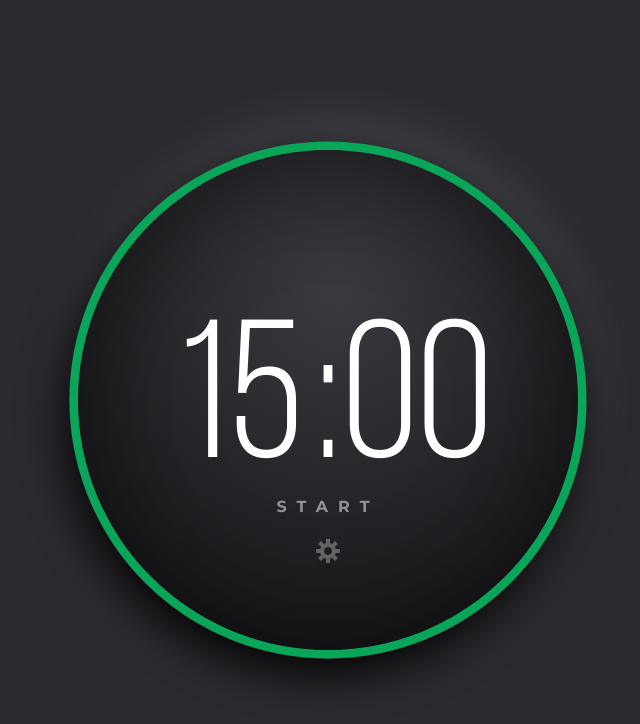
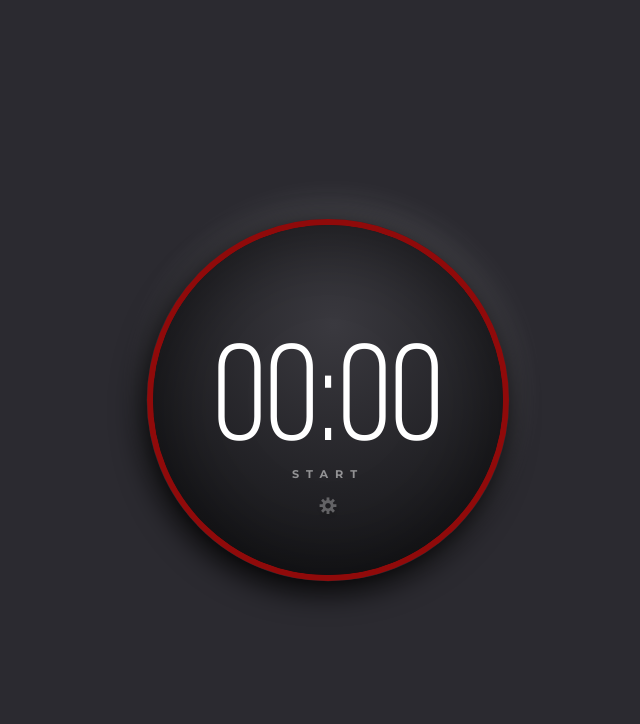
Before and after one commit to Senior-Pomidor/advent-js-2023, a plain HTML site: page task_1/SOLUTION/index.html in a window 1280 px wide. Both pictures are taken after a click on the button "START". Shown: the whole page, without its empty margins (312-952 px from the left). Drawn offline with Linux system fonts and the light colour scheme; files whose address does not match are found by name.

Commit message:
feat: solution

```diff
--- a/task_1/SOLUTION/index.html
+++ b/task_1/SOLUTION/index.html
@@ -1,16 +1,14 @@
 <!DOCTYPE html>
 <html lang="en">
-
   <head>
-  <meta charset="UTF-8">
-  <meta http-equiv="X-UA-Compatible" content="IE=edge">
-  <meta name="viewport" content="width=device-width, initial-scale=1.0">
+    <meta charset="UTF-8" />
+    <meta http-equiv="X-UA-Compatible" content="IE=edge" />
+    <meta name="viewport" content="width=device-width, initial-scale=1.0" />
     <title>01 - Pomodoro || Advent of JavaScript</title>
     <link rel="stylesheet" href="./styles.css" />
   </head>
 
   <body>
-
     <div class="wrapper">
       <div class="ring">
         <svg width="518" height="518" viewBox="0 0 518 518">
@@ -21,20 +19,34 @@
       <div class="timer">
         <div class="time">
           <div class="minutes">
-          <input type="text" value="15" disabled />
+            <input
+              id="minutesInput"
+              type="text"
+              inputmode="numeric"
+              maxlength="2"
+              value="00"
+              disabled
+            />
           </div>
           <div class="colon">:</div>
           <div class="seconds">
-          <input type="text" value="00" disabled />
+            <input
+              id="secondsInput"
+              type="text"
+              value="01"
+              inputmode="numeric"
+              maxlength="2"
+              disabled
+            />
           </div>
         </div>
-      <button class="start">start</button>
-      <button class="settings">
+        <button id="startBtn" class="start">start</button>
+        <button id="settingsBtn" class="settings">
           <img src="images/gear.svg" alt="Settings" />
         </button>
       </div>
     </div>
 
+    <script src="script.js"></script>
   </body>
-
 </html>
--- /dev/null
+++ b/task_1/SOLUTION/script.js
@@ -0,0 +1,89 @@
+const $minutesInput = document.querySelector('#minutesInput')
+const $secondsInput = document.querySelector('#secondsInput')
+const $startBtn = document.querySelector('#startBtn')
+const $settingsBtn = document.querySelector('#settingsBtn')
+const $ring = document.querySelector('.ring')
+
+let interval = null
+let isSettingMode = false
+
+const updateSettingMode = isOn => {
+    isSettingMode = isOn
+
+    if (isOn) {
+        $minutesInput.removeAttribute('disabled')
+        $secondsInput.removeAttribute('disabled')
+
+        return
+    }
+
+    $minutesInput.setAttribute('disabled', true)
+    $secondsInput.setAttribute('disabled', true)
+}
+
+const stopTimer = () => {
+    clearInterval(interval)
+    interval = null
+    $startBtn.textContent = 'start'
+}
+
+const startTimer = () => {
+    updateSettingMode(false)
+
+    let minutes = parseInt($minutesInput.value)
+    let seconds = parseInt($secondsInput.value)
+    let totalSeconds = parseInt(minutes * 60 + seconds)
+
+    if (!totalSeconds) {
+
+        stopTimer()
+
+        return
+    }
+
+    $startBtn.textContent = 'pause'
+    $ring.classList.remove('ending')
+
+    interval = setInterval(() => {
+        totalSeconds--
+
+        minutes = Math.floor(totalSeconds / 60)
+        seconds = totalSeconds % 60
+
+        $minutesInput.value = String(minutes).length < 2
+            ? '0' + minutes
+            : minutes
+
+        $secondsInput.value = String(seconds).length < 2
+            ? '0' + seconds
+            : seconds
+
+        if (totalSeconds == 0) {
+            $ring.classList.add('ending')
+            stopTimer()
+        }
+    }, 1000)
+}
+
+const toggleTimer = () => {
+    if (interval) {
+        stopTimer()
+
+        return
+    }
+
+    startTimer()
+}
+
+$startBtn.addEventListener('click', toggleTimer)
+$settingsBtn.addEventListener('click', () => {
+    updateSettingMode(!isSettingMode)
+})
+
+
+const restrictToInteger = evt => {
+    evt.target.value = evt.target.value.replace(/[^\d]/g, '');
+}
+
+$minutesInput.addEventListener('input', restrictToInteger)
+$secondsInput.addEventListener('input', restrictToInteger)
--- a/task_1/SOLUTION/styles.css
+++ b/task_1/SOLUTION/styles.css
@@ -27,6 +27,7 @@ body {
   justify-content: center;
   position: relative;
   width: 518px;
+  transform: scale(.7);
 }
 
 .ring {
@@ -67,7 +68,8 @@ body {
   top: 30px;
 }
 
-input[type="text"] {
+input[type="text"],
+input[type="number"] {
   border: 0;
   border-bottom: 1px dashed white;
   background: none;
@@ -80,7 +82,16 @@ input[type="text"] {
   outline: none;
 }
 
-input[type=text]:disabled {
+
+input::-webkit-outer-spin-button,
+input::-webkit-inner-spin-button {
+    /* display: none; <- Crashes Chrome on hover */
+    -webkit-appearance: none;
+    margin: 0; /* <-- Apparently some margin are still there even though it's hidden */
+}
+
+input[type=text]:disabled,
+input[type="number"]:disabled {
   border-bottom: none;
 }
 
--- a/task_1/STARTER-FILES/styles.css
+++ b/task_1/STARTER-FILES/styles.css
@@ -27,6 +27,7 @@ body {
   justify-content: center;
   position: relative;
   width: 518px;
+  transform: scale(.7);
 }
 
 .ring {
@@ -67,7 +68,8 @@ body {
   top: 30px;
 }
 
-input[type="text"] {
+input[type="text"],
+input[type="number"] {
   border: 0;
   border-bottom: 1px dashed white;
   background: none;
@@ -80,7 +82,16 @@ input[type="text"] {
   outline: none;
 }
 
-input[type=text]:disabled {
+
+input::-webkit-outer-spin-button,
+input::-webkit-inner-spin-button {
+    /* display: none; <- Crashes Chrome on hover */
+    -webkit-appearance: none;
+    margin: 0; /* <-- Apparently some margin are still there even though it's hidden */
+}
+
+input[type=text]:disabled,
+input[type="number"]:disabled {
   border-bottom: none;
 }
 
```
Also changed, not shown: task_1/STARTER-FILES/index.html (+22 -10 lines). Lines whose indentation alone changed are shown as unchanged.
